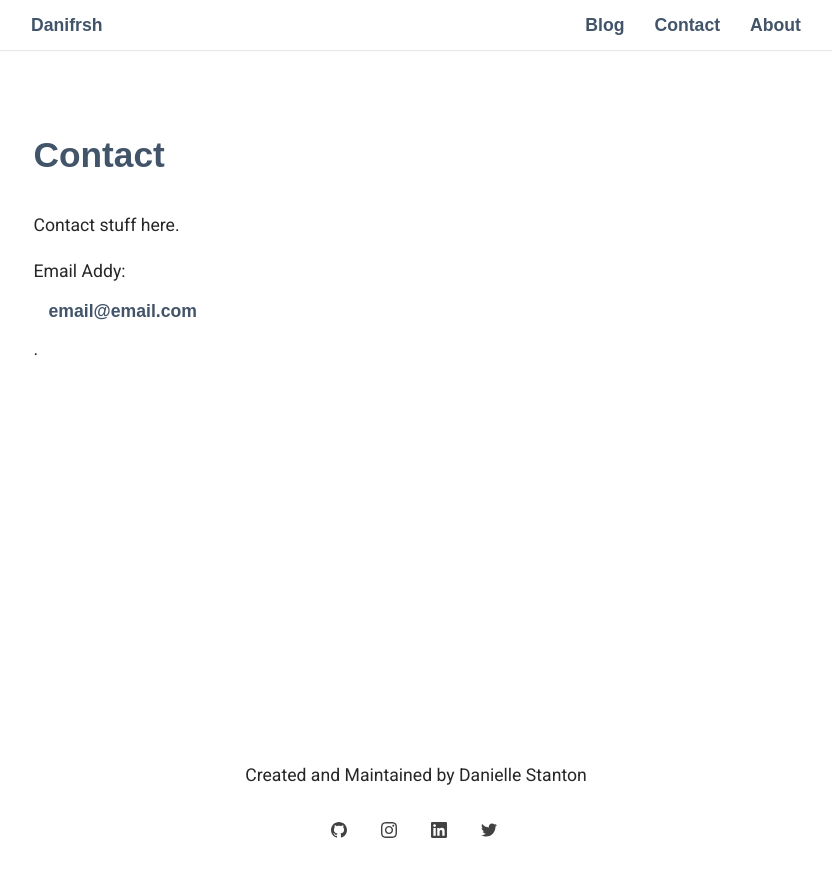
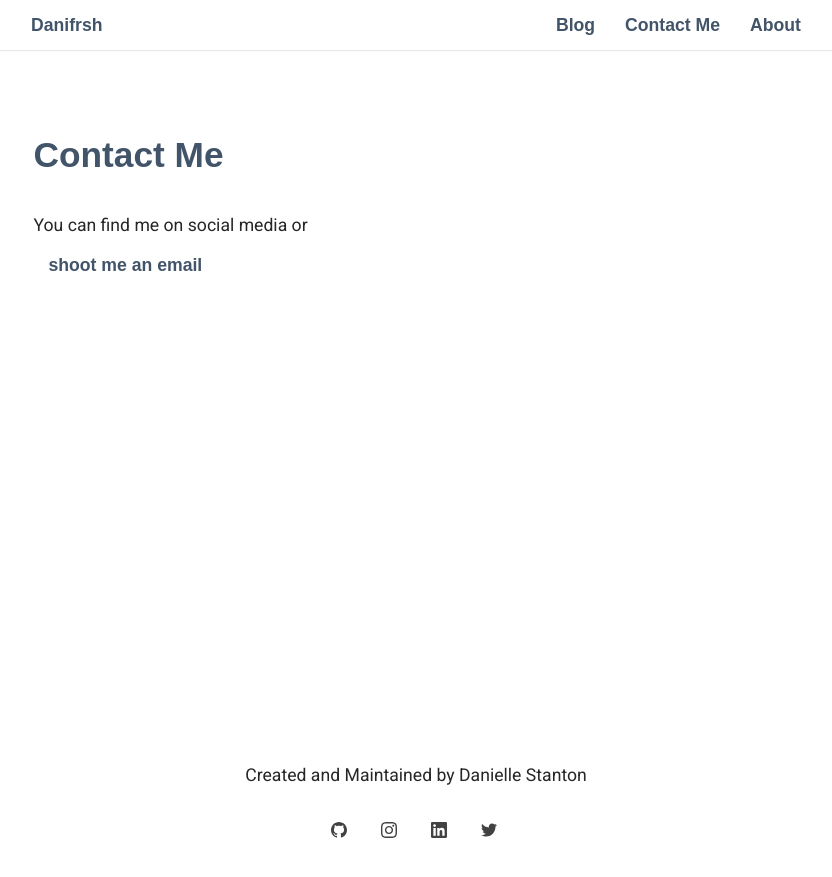
Before and after one commit to destanton/dfresh-site, a Jekyll site: the page built from _pages/02_contact.md, in a window 1280 px wide. Shown: the top 877 px of the page, without its empty margins (224-1056 px from the left). Built offline with Jekyll 4.4.1, drawn with Linux system fonts in a browser that asks for light colours.

Commit message:
add code photo and remove text from contact page

```diff
--- a/_pages/02_contact.md
+++ b/_pages/02_contact.md
@@ -1,9 +1,7 @@
 ---
 layout: page
-title: Contact
+title: Contact Me
 permalink: /contact/
 ---
 
-Contact stuff here.
-
-Email Addy: [email@email.com](mailto:email@email.com).
+You can find me on social media or [shoot me an email](mailto:email@email.com)
```
Also changed, not shown: 1 other file.
